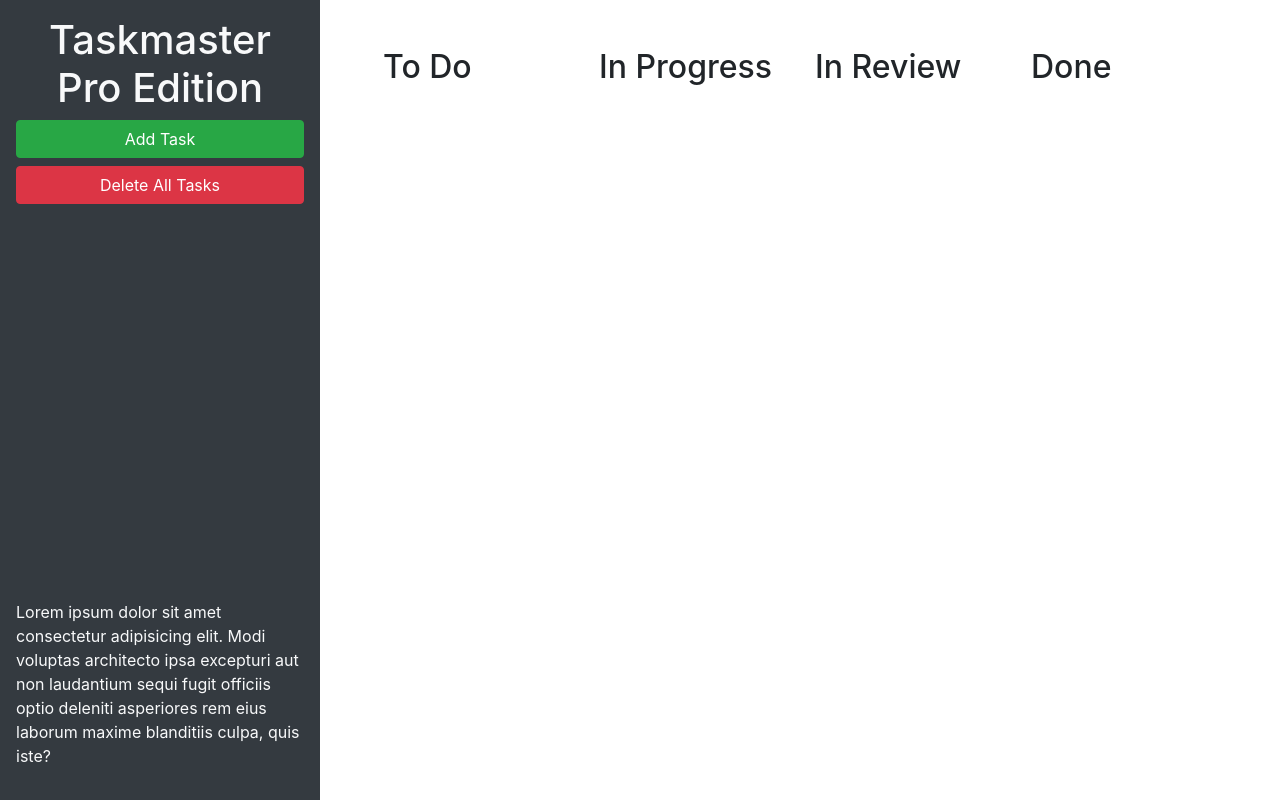
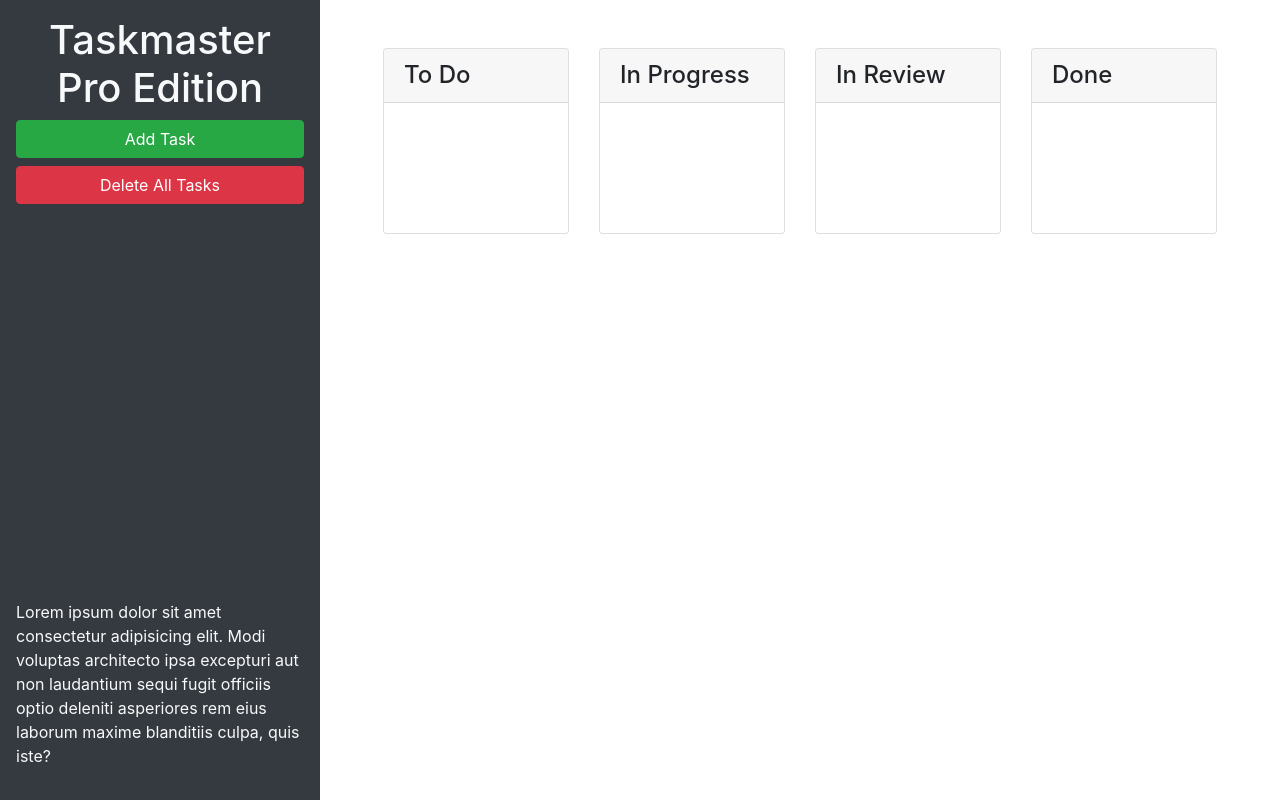
Before and after one commit to elbandingo/TaskMaster, a plain HTML site: page index.html in a window 1280 px wide. Drawn offline with nearby package versions, Linux system fonts and the light colour scheme.

Commit message:
almost done base looks and function.

```diff
--- a/index.html
+++ b/index.html
@@ -26,27 +26,43 @@
     <main class="col-12 col-lg-9">
       <!--to-do start-->
       <div class="m-5 row justify-content-around">
-        <div class="col">
-          <h2>To Do</h2>
-          <ul id="list-toDo" class="list-group"> </ul>
+        <div class="col-12 col-md-6 col-xl-3 mb-3">
+          <div class="card">
+            <h4 class="card-header">
+              To Do
+            </h4>
+            <ul id="list-toDo" class="list-group"> </ul>
+          </div>
         </div>
         <!--to-do end-->
         <!--in progress start-->
-        <div class="col">
-          <h2>In Progress</h2>
-          <ul id="list-toDo" class="list-group"></ul>
+        <div class="col-12 col-md-6 col-xl-3 mb-3">
+          <div class="card">
+            <h4 class="card-header">
+              In Progress
+            </h4>
+            <ul id="list-toDo" class="list-group"></ul>
+          </div>
         </div>
         <!--In Progress end-->
         <!--In Review Start-->
-        <div class="col">
-          <h2>In Review</h2>
-          <ul id="list-inReview" class="list-group"></ul>
+        <div class="col-12 col-md-6 col-xl-3 mb-3">
+          <div class="card">
+            <h4 class="card-header">
+              In Review
+            </h4>
+            <ul id="list-inReview" class="list-group"></ul>
+          </div>
         </div>
         <!--In Review End-->
         <!--done start-->
-        <div class="col">
-          <h2>Done</h2>
-          <ul id="list-done" class="list-group"></ul>
+        <div class="col-12 col-md-6 col-xl-3 mb-3">
+          <div class="card">
+            <h4 class="card-header">
+              Done
+            </h4>
+            <ul id="list-done" class="list-group"></ul>
+          </div>
         </div>
         <!--done end-->
     </main>
@@ -67,11 +83,11 @@
           <form>
             <div class="form-group">
               <label for="modalTaskDescription">Task description</label>
-              <textarea id="modalTaskDescription" rows="3"></textarea>
+              <textarea id="modalTaskDescription" rows="3" class="form-control"></textarea>
             </div>
             <div class="form-group">
               <label for="modalDueDate">Due date</label>
-              <input type="text" id="modalDueDate" placeholder="mm/dd/yyyy" autocomplete="off" />
+              <input type="text" class="form-control" id="modalDueDate" placeholder="mm/dd/yyyy" autocomplete="off" />
             </div>
           </form>
         </div>
```
